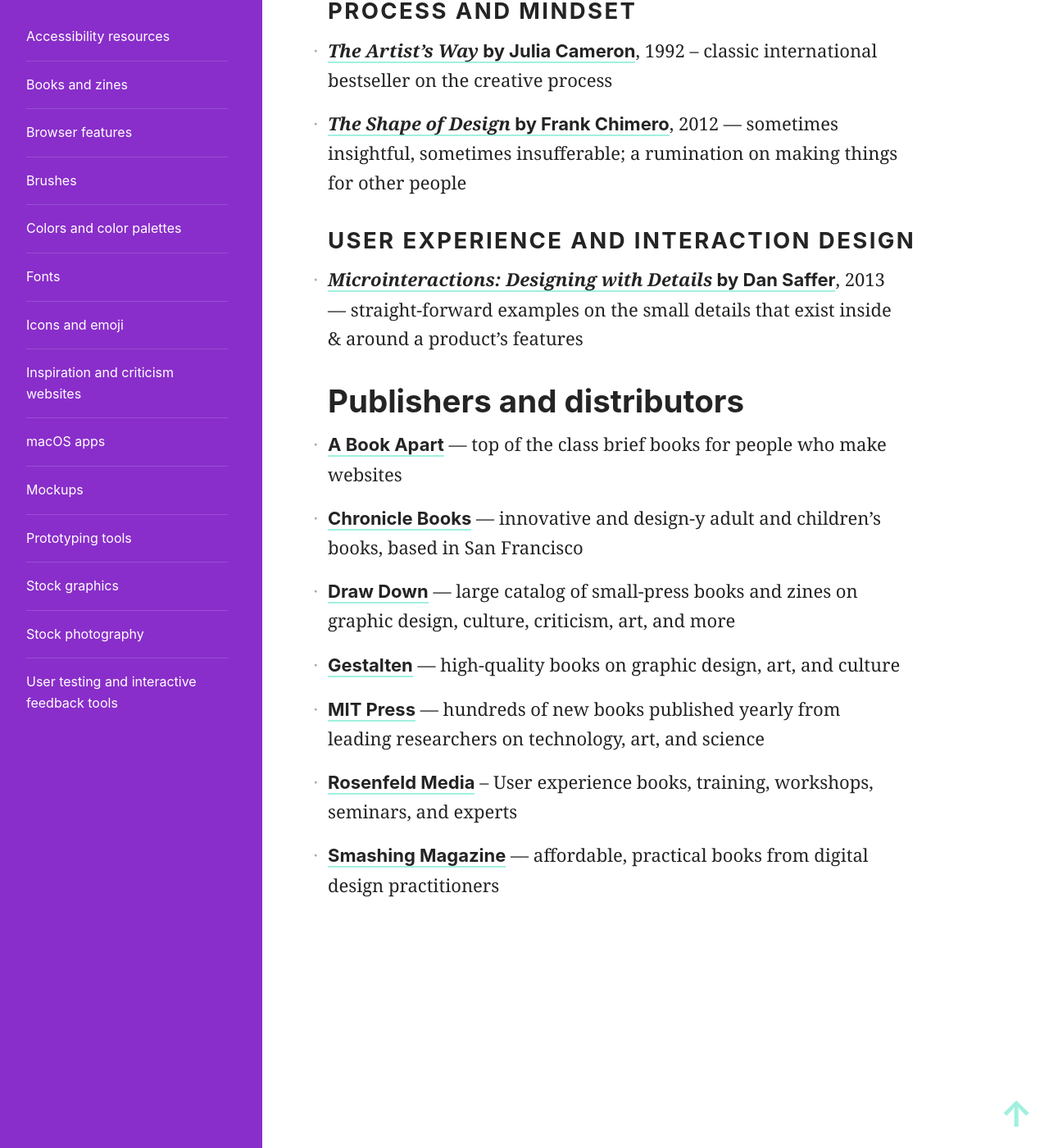
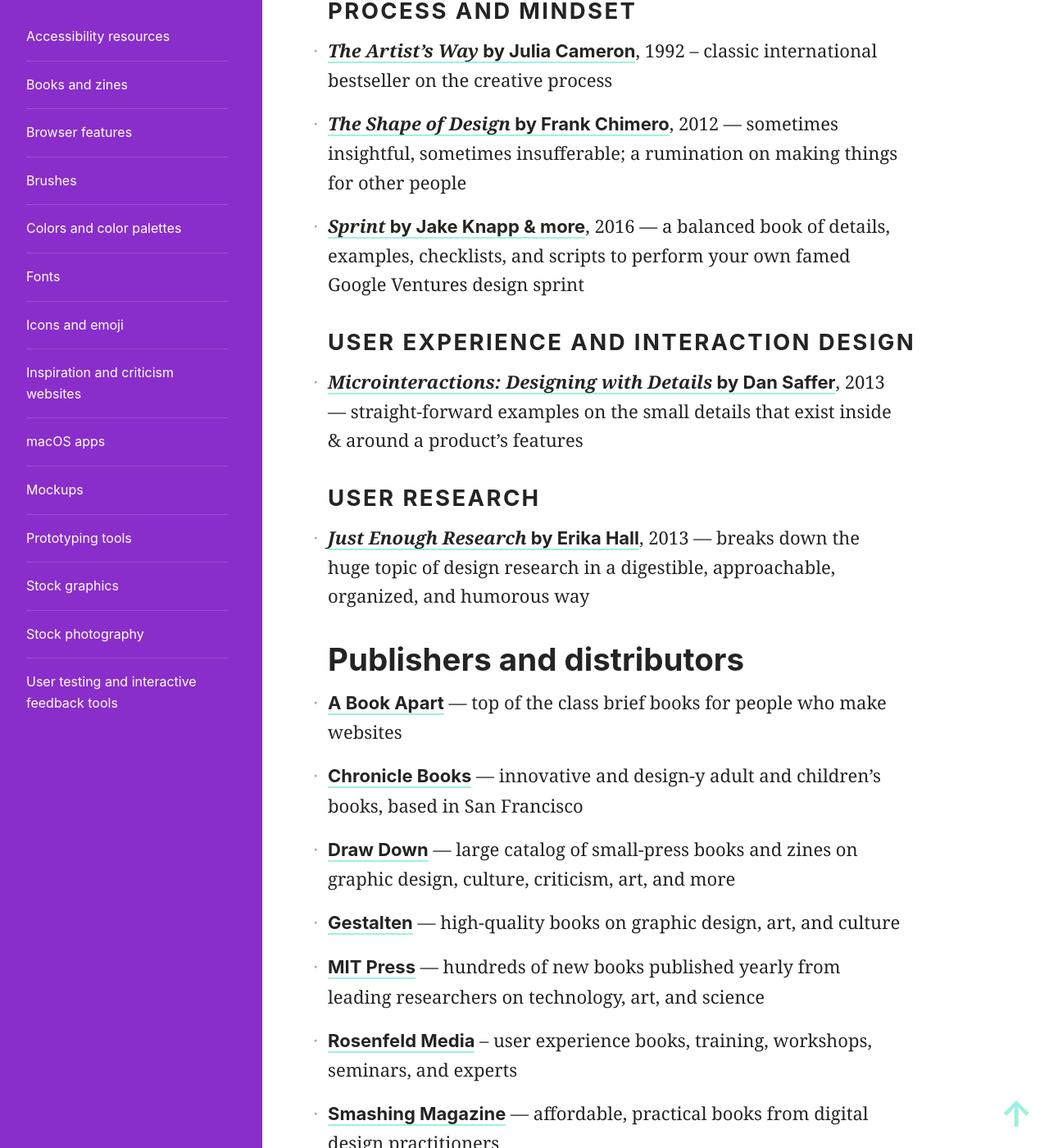
Before and after one commit to skullface/design-resources, a Jekyll site: the page built from _resources/books.md, in a window 1280 px wide and 1400 px high, scrolled down 1978 px. Shown: the whole window at 82% size. Built offline with Jekyll 4.4.1, drawn with Linux system fonts in a browser that asks for light colours; nearby versions of some CDN libraries.

Commit message:
update books

```diff
--- a/_resources/books.md
+++ b/_resources/books.md
@@ -20,9 +20,13 @@
 ### Process and mindset
 - [*The Artist's Way* by Julia Cameron](https://www.goodreads.com/book/show/615570.The_Artist_s_Way), 1992 – classic international bestseller on the creative process
 - [*The Shape of Design* by Frank Chimero](http://shapeofdesignbook.com/), 2012 — sometimes insightful, sometimes insufferable; a rumination on making things for other people
+- [*Sprint* by Jake Knapp &amp; more](https://www.goodreads.com/book/show/25814544-sprint), 2016 — a balanced book of details, examples, checklists, and scripts to perform your own famed Google Ventures design sprint
 
 ### User experience and interaction design
 - [*Microinteractions: Designing with Details* by Dan Saffer](https://www.goodreads.com/book/show/17239285-microinteractions), 2013 — straight-forward examples on the small details that exist inside & around a product's features
+
+### User research
+- [*Just Enough Research* by Erika Hall](https://www.goodreads.com/book/show/17236175-just-enough-research), 2013 — breaks down the huge topic of design research in a digestible, approachable, organized, and humorous way
 
 ## Publishers and distributors
 - [A Book Apart](https://abookapart.com) — top of the class brief books for people who make websites
@@ -30,5 +34,5 @@
 - [Draw Down](https://draw-down.com/) — large catalog of small-press books and zines on graphic design, culture, criticism, art, and more
 - [Gestalten](http://usshop.gestalten.com/) — high-quality books on graphic design, art, and culture
 - [MIT Press](https://mitpress.mit.edu/) — hundreds of new books published yearly from leading researchers on technology, art, and science
-- [Rosenfeld Media](http://rosenfeldmedia.com/) – User experience books, training, workshops, seminars, and experts
+- [Rosenfeld Media](http://rosenfeldmedia.com/) – user experience books, training, workshops, seminars, and experts
 - [Smashing Magazine](https://www.smashingmagazine.com/books) — affordable, practical books from digital design practitioners
```
Also changed, not shown: README.md.
